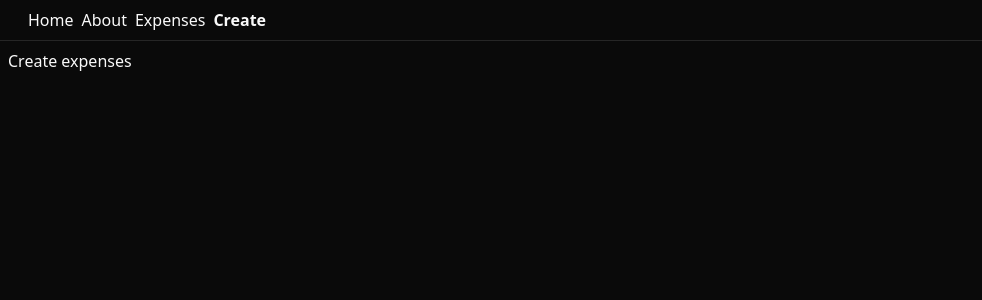
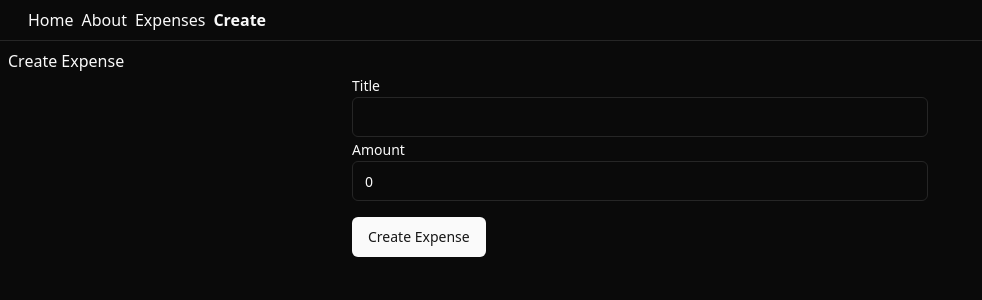
Before and after one commit to flyingwolf1701/expense-tracker, a React (Vite) app in the folder frontend/: page /create-expense in a window 1280 px wide. Shown: the top 300 px of the page, without its empty margins (0-982 px from the left). Built offline with nearby package versions, Linux system fonts and the light colour scheme; what hono would draw is missing.

Commit message:
added all tastack stuff

```diff
--- a/frontend/package.json
+++ b/frontend/package.json
@@ -10,7 +10,9 @@
     "preview": "vite preview"
   },
   "dependencies": {
+    "@radix-ui/react-label": "^2.0.2",
     "@radix-ui/react-slot": "^1.0.2",
+    "@tanstack/react-form": "^0.21.0",
     "@tanstack/react-query": "^5.40.1",
     "@tanstack/react-router": "^1.35.6",
     "@tanstack/router-devtools": "^1.36.0",
--- /dev/null
+++ b/frontend/src/components/ui/label.tsx
@@ -0,0 +1,24 @@
+import * as React from "react"
+import * as LabelPrimitive from "@radix-ui/react-label"
+import { cva, type VariantProps } from "class-variance-authority"
+
+import { cn } from "@/lib/utils"
+
+const labelVariants = cva(
+  "text-sm font-medium leading-none peer-disabled:cursor-not-allowed peer-disabled:opacity-70"
+)
+
+const Label = React.forwardRef<
+  React.ElementRef<typeof LabelPrimitive.Root>,
+  React.ComponentPropsWithoutRef<typeof LabelPrimitive.Root> &
+    VariantProps<typeof labelVariants>
+>(({ className, ...props }, ref) => (
+  <LabelPrimitive.Root
+    ref={ref}
+    className={cn(labelVariants(), className)}
+    {...props}
+  />
+))
+Label.displayName = LabelPrimitive.Root.displayName
+
+export { Label }
--- a/frontend/src/routes/create-expense.tsx
+++ b/frontend/src/routes/create-expense.tsx
@@ -1,9 +1,96 @@
-import { createFileRoute } from '@tanstack/react-router'
+import { createFileRoute, useNavigate } from '@tanstack/react-router';
+import { Input } from "@/components/ui/input";
+import { Label } from "@/components/ui/label";
+import { Button } from '@/components/ui/button';
+import { useForm } from '@tanstack/react-form';
+import { api } from '@/lib/api';
 
 export const Route = createFileRoute('/create-expense')({
   component: CreateExpenses,
 })
 
 export function CreateExpenses() {
-  return <div className="p-2">Create expenses</div>
+  const navigate = useNavigate()
+  const form = useForm({
+    defaultValues: {
+      title: '',
+      amount: 0,
+    },
+    onSubmit: async ({value}) => {
+      await new Promise((r) => setTimeout(r, 2000))
+      const res = await api.expenses.$post({json: value});
+      if (!res.ok) {
+        throw new Error("server error - creating expense")
+      }
+      navigate({to: '/expenses'})
+    }
+  })
+
+
+
+  return (
+    <div className='p-2'>
+      <h2>Create Expense</h2>
+        <form
+          className='max-w-xl m-auto'
+          onSubmit={(e) => {
+            e.preventDefault()
+            e.stopPropagation()
+            form.handleSubmit()
+          }}
+        >
+          <form.Field
+              name="title"
+                children={(field) => {
+                return (
+                  <>
+                    <Label htmlFor={field.name}>Title</Label>
+                    <Input
+                      id={field.name}
+                      name={field.name}
+                      value={field.state.value}
+                      onBlur={field.handleBlur}
+                      onChange={(e) => field.handleChange(e.target.value)}
+                    />
+                     {field.state.meta.touchedErrors ? (
+                        <em>{field.state.meta.touchedErrors}</em>
+                      ) : null}
+                      {field.state.meta.isValidating ? 'Validating...' : null}
+                  </>
+                )
+              }}
+            />
+          <form.Field
+              name="amount"
+                children={(field) => {
+                return (
+                  <>
+                    <Label htmlFor={field.name}>Amount</Label>
+                    <Input
+                      id={field.name}
+                      name={field.name}
+                      value={field.state.value}
+                      onBlur={field.handleBlur}
+                      type='number'
+                      onChange={(e) => field.handleChange(Number(e.target.value))}
+                    />
+                     {field.state.meta.touchedErrors ? (
+                        <em>{field.state.meta.touchedErrors}</em>
+                      ) : null}
+                      {field.state.meta.isValidating ? 'Validating...' : null}
+                  </>
+                )
+              }}
+            />
+             <form.Subscribe
+                selector={(state) => [state.canSubmit, state.isSubmitting]}
+                children={([canSubmit, isSubmitting]) => (
+                  <Button className='mt-4' type="submit" disabled={!canSubmit}>
+                    {isSubmitting ? '...' : 'Create Expense'}
+                  </Button>
+                )}
+              />
+        </form>
+    </div>
+  )
 }
```
Also changed, not shown: 1 other file (tests, documents, lock files or other folders).
